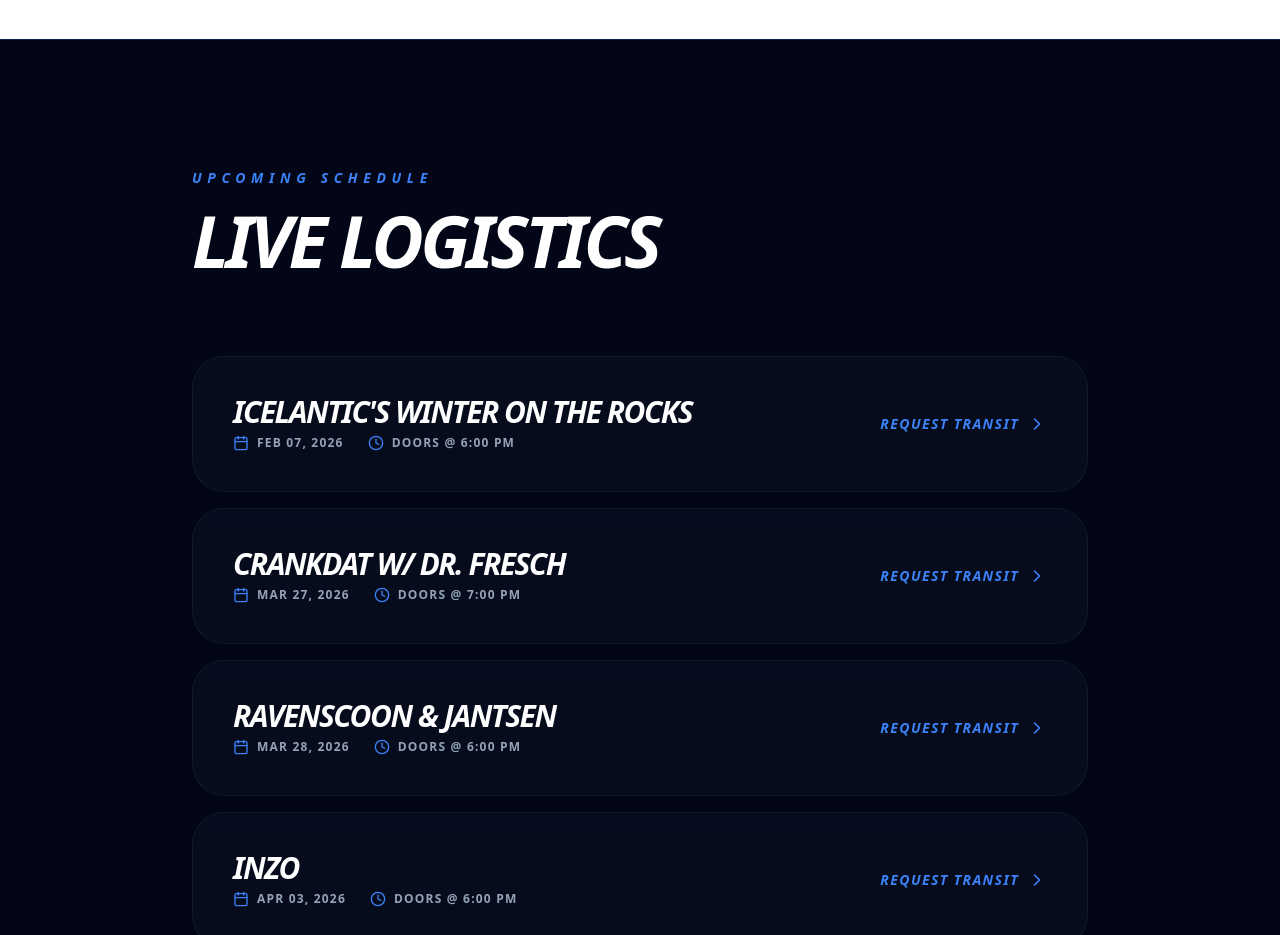
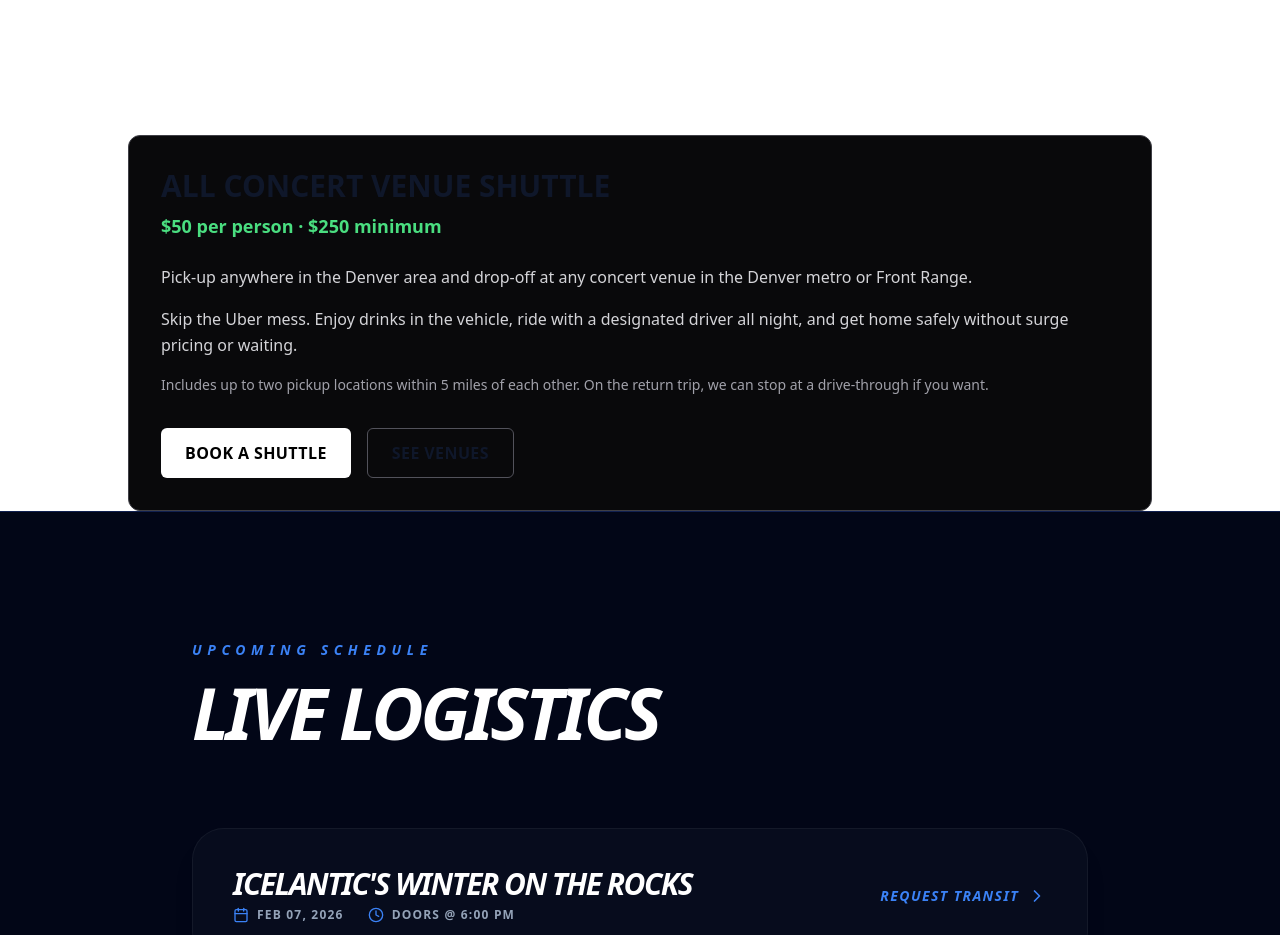
Before and after one commit to erichroeseler123-bot/earthos, a Next.js app: page / in a window 1280 px wide. Shown: the part 1580-2515 px from the top of the page. Built offline with nearby package versions, Linux system fonts and the light colour scheme.

Commit message:
feat: add all-venue shuttle offer below red rocks content

```diff
--- a/app/page.tsx
+++ b/app/page.tsx
@@ -161,6 +161,49 @@ export default function ShuttleHomePage() {
           </div>
         </div>
       </section>
+{/* ALL VENUE SHUTTLE OFFER */}
+<section className="mt-24 px-6">
+  <div className="mx-auto max-w-5xl border border-zinc-700 rounded-xl bg-zinc-950 p-8">
+    <h2 className="text-2xl md:text-3xl font-extrabold uppercase">
+      All Concert Venue Shuttle
+    </h2>
+
+    <p className="mt-2 text-lg font-semibold text-green-400">
+      $50 per person · $250 minimum
+    </p>
+
+    <p className="mt-6 text-zinc-300 leading-relaxed">
+      Pick-up anywhere in the Denver area and drop-off at any concert venue
+      in the Denver metro or Front Range.
+    </p>
+
+    <p className="mt-4 text-zinc-300 leading-relaxed">
+      Skip the Uber mess. Enjoy drinks in the vehicle, ride with a designated
+      driver all night, and get home safely without surge pricing or waiting.
+    </p>
+
+    <p className="mt-4 text-zinc-400 text-sm leading-relaxed">
+      Includes up to two pickup locations within 5 miles of each other.
+      On the return trip, we can stop at a drive-through if you want.
+    </p>
+
+    <div className="mt-8 flex flex-col sm:flex-row gap-4">
+      <a
+        href="/book-shuttle"
+        className="inline-flex items-center justify-center rounded-md bg-white text-black px-6 py-3 font-bold uppercase tracking-wide hover:bg-zinc-200 transition"
+      >
+        Book a Shuttle
+      </a>
+
+      <a
+        href="/venues"
+        className="inline-flex items-center justify-center rounded-md border border-zinc-600 px-6 py-3 font-bold uppercase tracking-wide hover:border-white transition"
+      >
+        See Venues
+      </a>
+    </div>
+  </div>
+</section>
 
 {/* --- SECTION 2: LIVE LOGISTICS (CLEAN LIST) --- */}
       <section className="bg-slate-950 py-32 px-6 text-white border-y border-blue-900/50">
```
